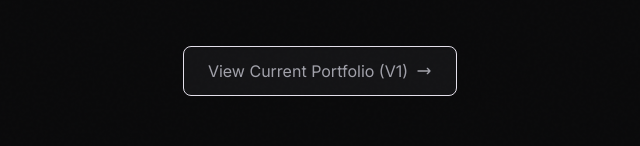
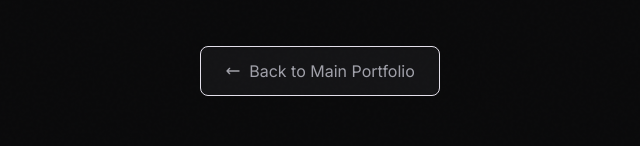
Before and after one commit to nabilelbajdi/nabil-portfolio, a React (Vite) app: page /v2 in a window 1280 px wide. Shown: the part 588-734 px from the top of the page, without its empty margins (320-960 px from the left). Built offline with nearby package versions, Linux system fonts and the light colour scheme.

Commit message:
fix: Keep V1 as default, move V2 to /v2 route
- V1 stays at / (production-ready)
- V2 development accessible at /v2
- Will swap routes when V2 is complete

```diff
--- a/src/App.jsx
+++ b/src/App.jsx
@@ -21,14 +21,14 @@ function App() {
   return (
     <Suspense fallback={<LoadingFallback />}>
       <Routes>
-        {/* V2 is the new default */}
-        <Route path="/" element={<V2App />} />
+        {/* V1 remains the default until V2 is ready */}
+        <Route path="/" element={<V1App />} />
 
-        {/* V1 preserved at /v1 */}
-        <Route path="/v1" element={<V1App />} />
+        {/* V2 in development at /v2 */}
+        <Route path="/v2/*" element={<V2App />} />
 
-        {/* Catch-all redirects to V2 */}
-        <Route path="*" element={<V2App />} />
+        {/* Catch-all stays on V1 */}
+        <Route path="*" element={<V1App />} />
       </Routes>
     </Suspense>
   );
--- a/src/v2/V2App.jsx
+++ b/src/v2/V2App.jsx
@@ -62,20 +62,20 @@ function V2App() {
           </div>
         </div>
 
-        {/* Link to V1 */}
+        {/* Link to V1 (main site) */}
         <Link
-          to="/v1"
+          to="/"
           className="group inline-flex items-center gap-2 px-6 py-3 bg-[var(--v2-bg-secondary)] border border-[var(--v2-border)] rounded-lg text-[var(--v2-text-secondary)] hover:text-[var(--v2-text-primary)] hover:border-[var(--v2-accent)] transition-all duration-300"
         >
-          <span>View Current Portfolio (V1)</span>
           <svg
-            className="w-4 h-4 group-hover:translate-x-1 transition-transform"
+            className="w-4 h-4 group-hover:-translate-x-1 transition-transform"
             fill="none"
             viewBox="0 0 24 24"
             stroke="currentColor"
           >
-            <path strokeLinecap="round" strokeLinejoin="round" strokeWidth={2} d="M17 8l4 4m0 0l-4 4m4-4H3" />
+            <path strokeLinecap="round" strokeLinejoin="round" strokeWidth={2} d="M7 16l-4-4m0 0l4-4m-4 4h18" />
           </svg>
+          <span>Back to Main Portfolio</span>
         </Link>
 
         {/* Version indicator */}
```
